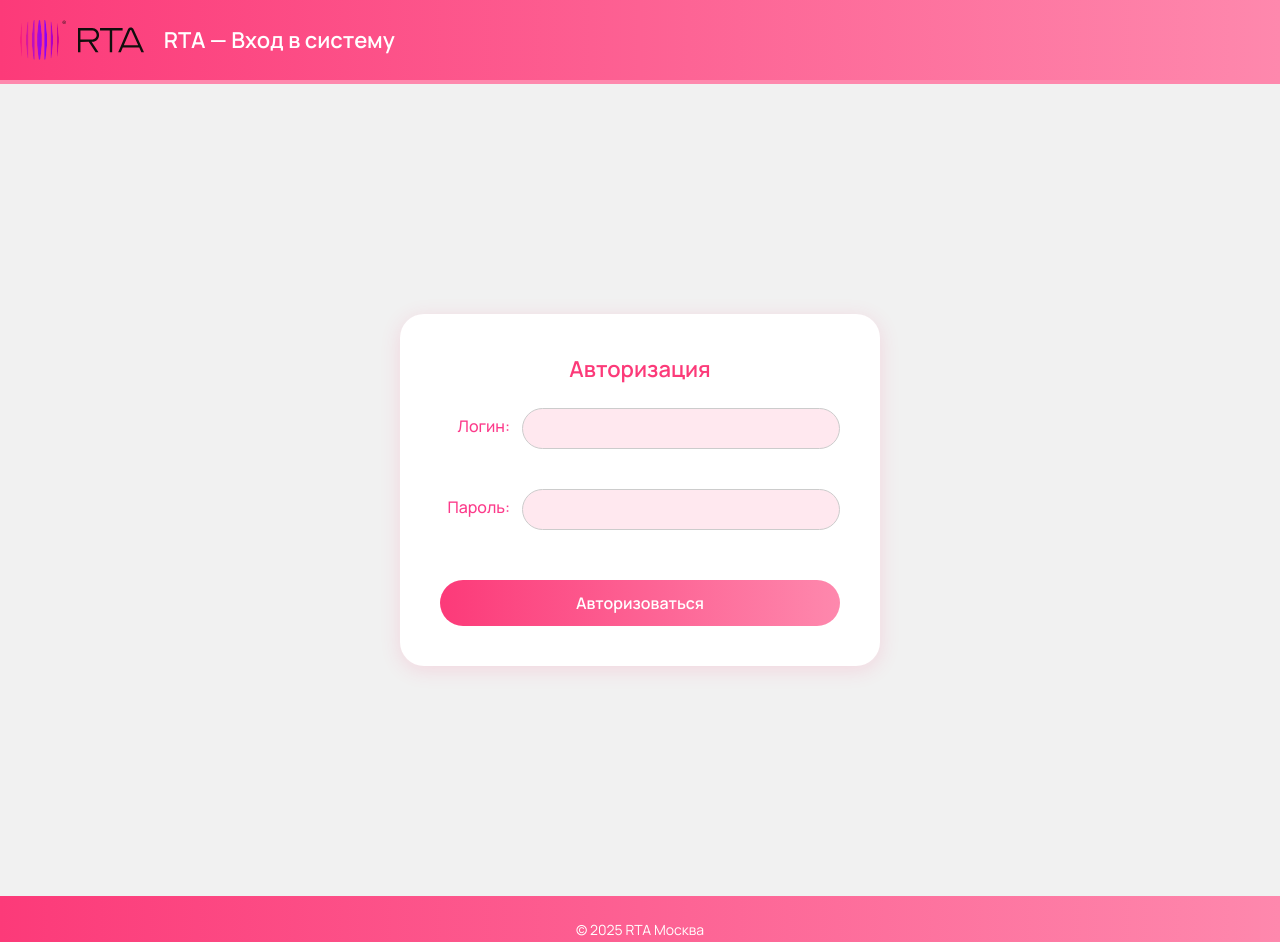
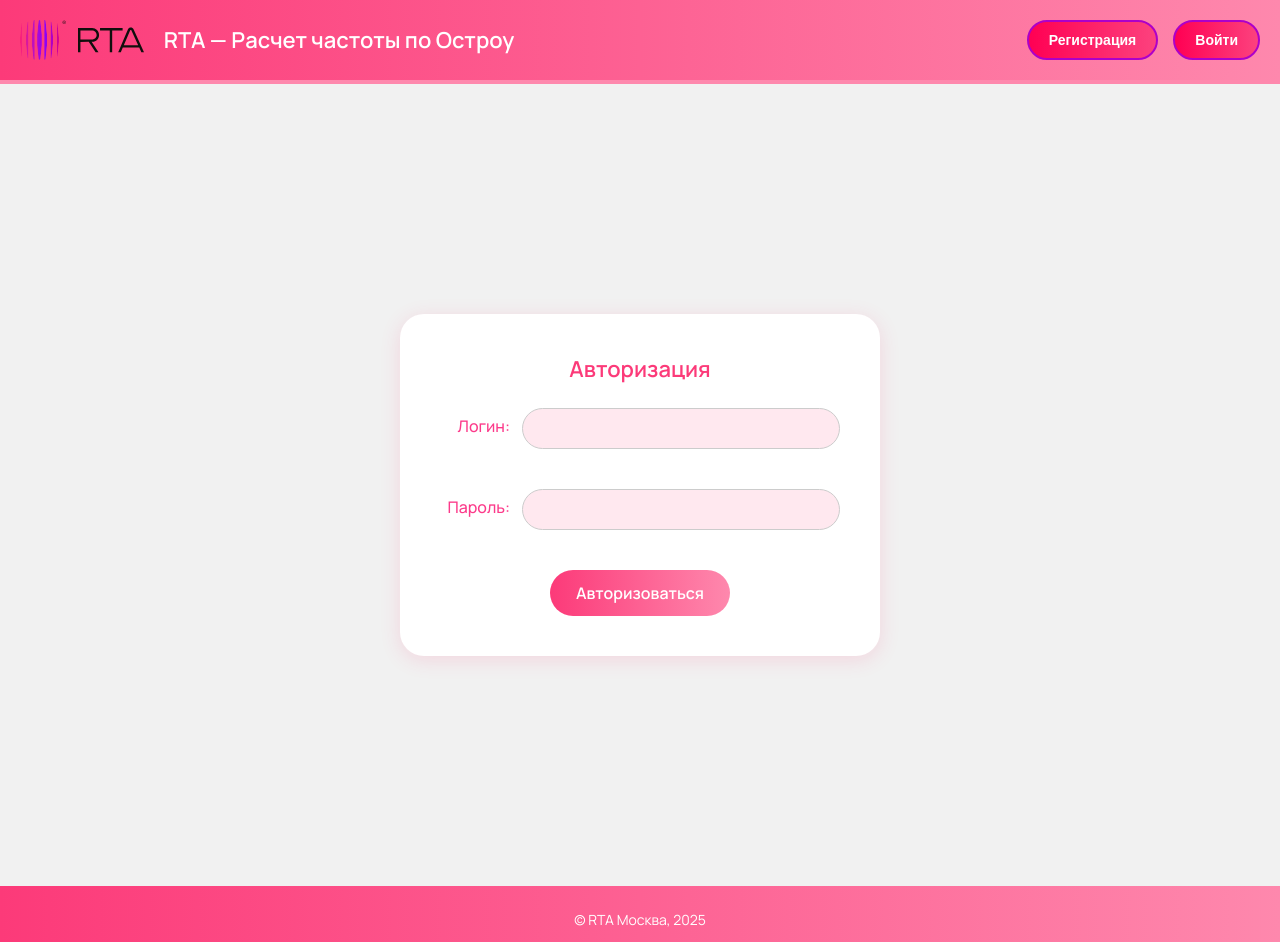
Before and after one commit to QuanRy/RTA_Moscow_site, a plain HTML site: page html/login.html in a window 1280 px wide. Shown: the top 942 px of the page. Drawn offline with Linux system fonts and the light colour scheme.

Commit message:
дабавил базовые кнопки в хэдер, чутьпофиксил кнопку по ширине в автотризации

```diff
--- a/css/login.css
+++ b/css/login.css
@@ -36,8 +36,9 @@
 }
 
 .login-container button {
-    margin-top: 10px;
-    padding: 12px;
+    width: 180px;
+    align-self: center;
+    padding: 12px 0;
     background: linear-gradient(to right, #FC3A79, #FE88AD);
     color: white;
     font-weight: 600;
--- a/css/main_window.css
+++ b/css/main_window.css
@@ -43,8 +43,6 @@ footer {
     color: white;
     font-weight: 600;
 }
-
-
 
 .criteria-section {
     max-width: 600px;
@@ -111,3 +109,53 @@ footer {
     border-radius: 999px;
     margin-top: 40px;
 }
+
+/* Изменения хэдер, добавление кнопок */
+.header-content {
+    display: flex;
+    justify-content: space-between;
+    align-items: center;
+}
+
+.auth-buttons {
+    display: flex;
+    gap: 15px;
+}
+
+.auth-button {
+    padding: 10px 20px;
+    border-radius: 999px;
+    border: 2px solid #ad00c9;
+    background: linear-gradient(to left, #fc427e, #ff0053);
+    color: white;
+    font-weight: 600;
+    font-size: 14px;
+    cursor: pointer;
+    position: relative;
+    z-index: 1;
+    transition: all 0.3s ease;
+}
+
+.auth-button::before {
+    content: "";
+    position: absolute;
+    z-index: -1;
+    top: -2px;
+    left: -2px;
+    right: -2px;
+    bottom: -2px;
+    border-radius: 999px;
+    border: 2px solid #ad00c9;
+    background: linear-gradient(to left, #fc407d, #b15372);
+    transition: opacity 0.3s ease;
+    opacity: 0;
+}
+
+.auth-button:hover::before {
+    opacity: 1;
+}
+
+.auth-button:hover {
+    background: white;
+    color: #ffffff;
+}
--- a/css/registration_only_admin.css
+++ b/css/registration_only_admin.css
@@ -81,7 +81,7 @@
 }
 
 .button-wrapper button {
-    margin-top: 10px;
+    margin-top: 30px;
 }
 
 
--- a/html/login.html
+++ b/html/login.html
@@ -10,9 +10,15 @@
 </head>
 <body>
     <header>
-        <div class="logo-container">
-            <img src="../img/logo.svg" alt="Логотип RTA">
-            <h1>RTA — Вход в систему</h1>
+        <div class="header-content">
+            <div class="logo-container">
+                <img src="../img/logo.svg" alt="Логотип RTA">
+                <h1>RTA — Расчет частоты по Остроу</h1>
+            </div>
+            <div class="auth-buttons">
+                <button class="auth-button">Регистрация</button>
+                <button class="auth-button">Войти</button>
+            </div>
         </div>
     </header>
 
@@ -32,7 +38,7 @@
     </main>
 
     <footer>
-        <p>© 2025 RTA Москва</p>
+        <p>© RTA Москва, 2025</p>
     </footer>
 </body>
 </html>
```
Also changed, not shown: html/main_window.html (+10 -4 lines), html/registration_only_admin.html (+10 -4 lines).
